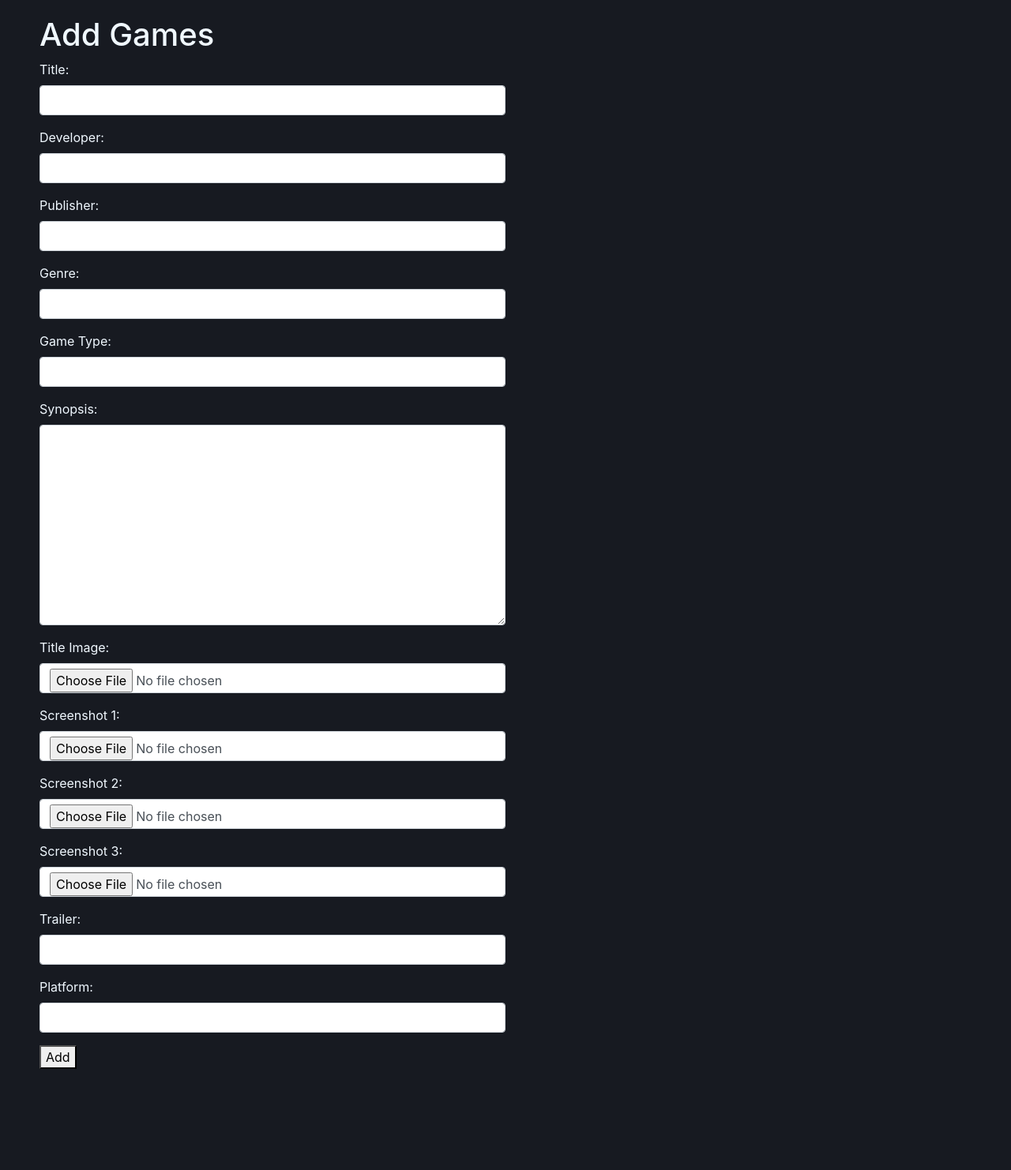
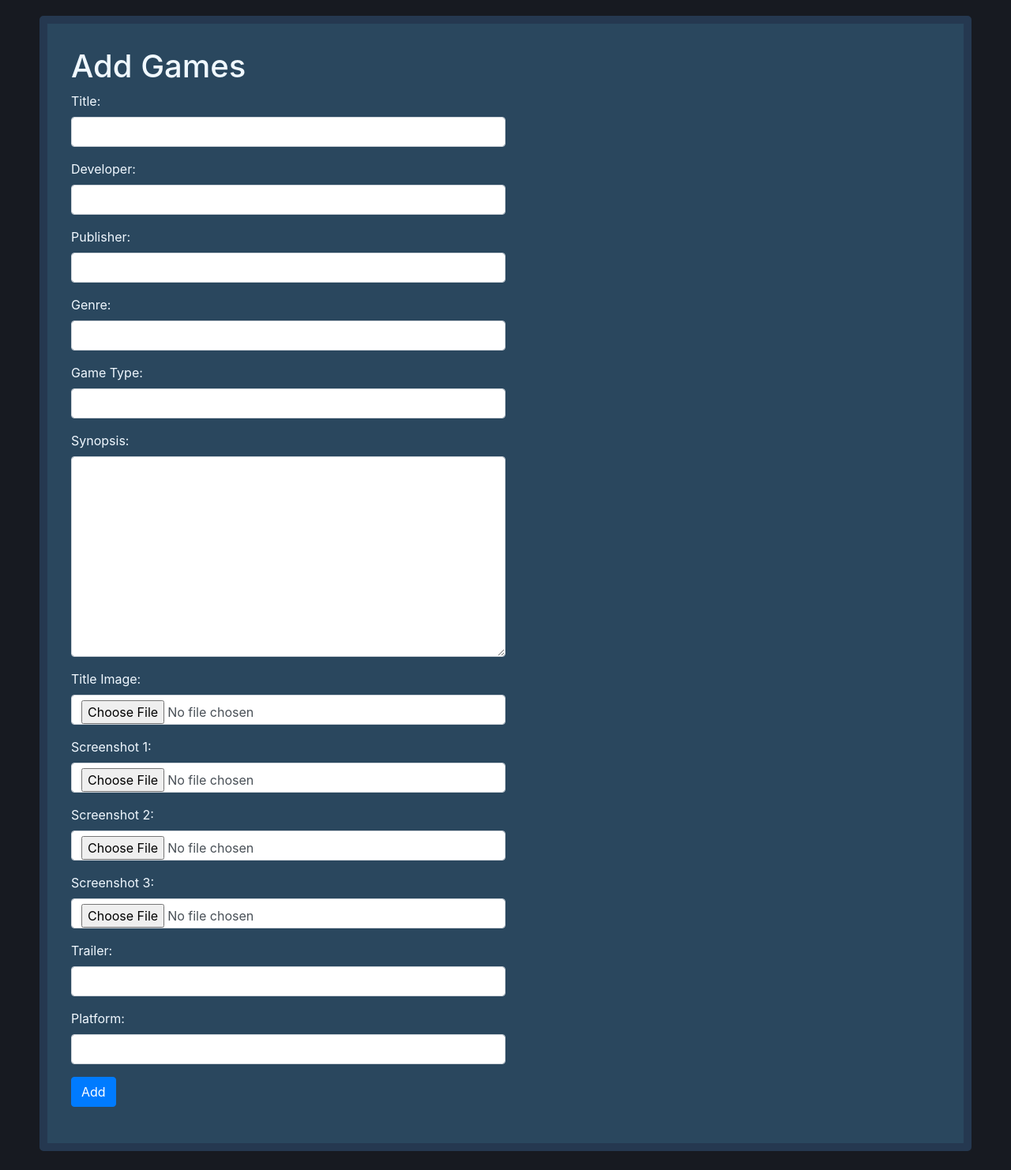
Before and after one commit to GTtron816/ngamedb, a Django app: page /addgame/ in a window 1280 px wide. Shown: the part 56-1538 px from the top of the page at 79% size. Before the commit the page ends 1410 px from the top, so only its background shows below. Run offline with Django 4.2, Linux system fonts and the light colour scheme; some libraries are stand-ins or nearby versions.

Commit message:
UI changes...again

```diff
--- a/newgames/templates/addgame.html
+++ b/newgames/templates/addgame.html
@@ -3,14 +3,16 @@
 
 {% block content %}
 
+<div class="bform">
 <h1>Add Games</h1>
 <div class="form-group" style="width: 50%;">
 <form method="POST" enctype="multipart/form-data">
  {% csrf_token %}
  {{ form.media }}
  {{ form.as_p }}
- <button>Add</button>
+ <button class="btn btn-primary">Add</button>
 </div>
-
+</div>
+<br>
 
 {% endblock %}
--- a/newgames/templates/base.html
+++ b/newgames/templates/base.html
@@ -19,7 +19,7 @@
       figure:hover .card {
         -webkit-transform: scale(1.1);
         transform: scale(1.1);
-        background-color: gray;
+        background-color: #66c0f47c ;
       }
 
      .bth {
@@ -41,6 +41,7 @@
         background-color: rgb(27, 40, 56);
         border: solid 10px rgb(37, 56, 80);
         padding: 80px;
+        border-radius: 5px;
       }
       .abt {
         border: solid  5px rgb(37, 56, 80);
@@ -51,6 +52,7 @@
         background-color: #2a475e;
         border: solid 10px rgb(37, 56, 80);
         padding: 80px;
+        border-radius: 5px;
       }
       #log{
         background-color: #2a475e;
@@ -60,6 +62,7 @@
         position: relative ;
         left:500px;
         top:30px;
+        border-radius: 5px;
       }
       #reg{
         background-color: #2a475e;
@@ -70,12 +73,20 @@
         left:300px;
         top:30px;
         height: 600px;
+        border-radius: 5px;
       }
 
      .t2{
       font-size: 20px;
       display: inline;
      }
+     .bform{
+        background-color: #2a475e;
+        border: solid 10px rgb(37, 56, 80);
+        padding: 30px;
+        border-radius: 5px;
+     }
+
 
 
 
--- a/newgames/templates/home.html
+++ b/newgames/templates/home.html
@@ -41,7 +41,7 @@
         <div  style="margin-left: 50px; margin-top: 30px;" >
           <figure>
          <div class="card" style="width: 18rem;"  onclick="location.href='{% url 'gamedetails' game.pk %}'" >
-            <img src="{{ game.title_img.url }}" class="card-img-top" alt="..."  width="350" height="180" >
+            <img src="{{ game.title_img.url }}" class="card-img-top" alt="..."  width="350" height="180">
 
             <div class="card-body">
               <h5 class="card-title">{{game.title}}</h5> {% if request.user.is_superuser %}
--- a/newgames/templates/update_game.html
+++ b/newgames/templates/update_game.html
@@ -2,15 +2,15 @@
 
 
 {% block content %}
-
+<div class="bform">
 <h1>Update Game Details</h1>
 <div class="form-group" style="width: 50%;">
 <form method="POST" enctype="multipart/form-data">
  {% csrf_token %}
  {{ form.media }}
  {{ form.as_p }}
- <button>Update</button>
-</div>
+ <button class="btn btn-primary">Update</button>
+</div></div>
 
 
 {% endblock %}
```
Also changed, not shown: newgames/templates/game_details.html (+9 -7 lines).
